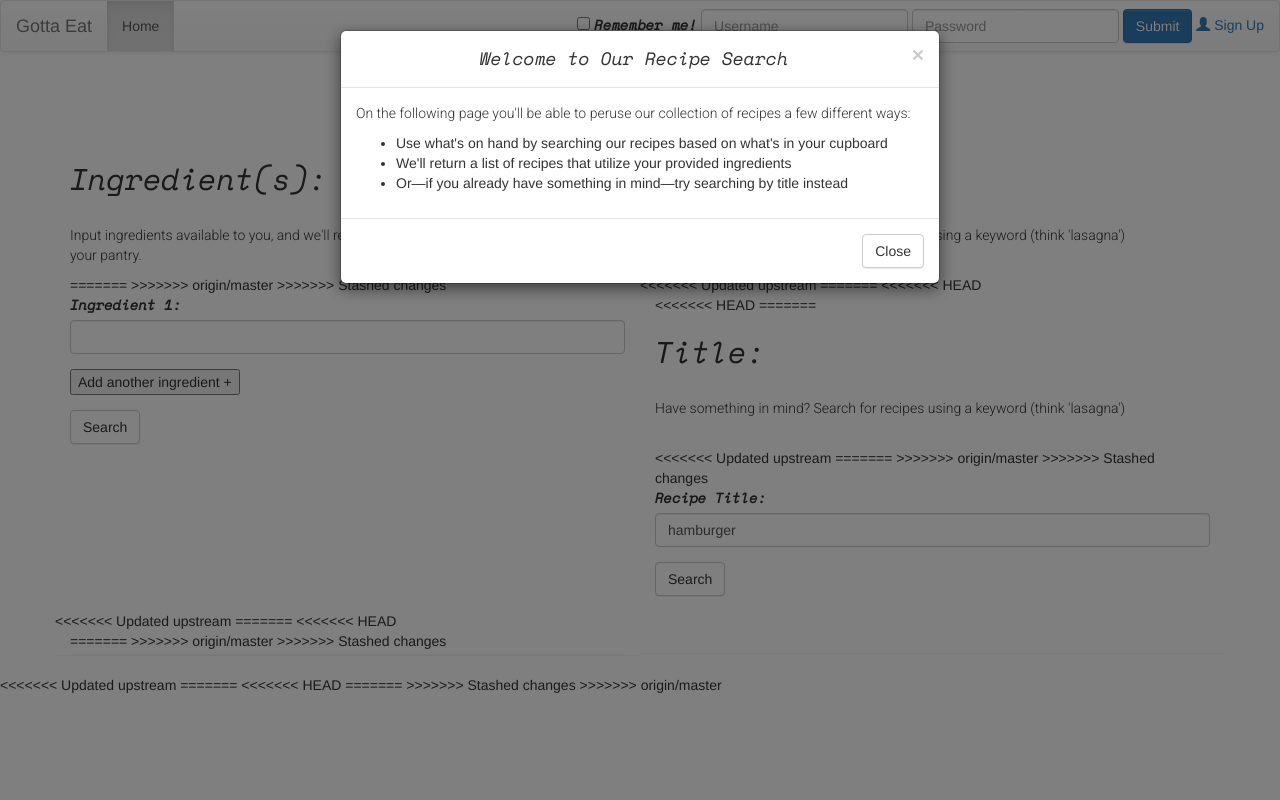
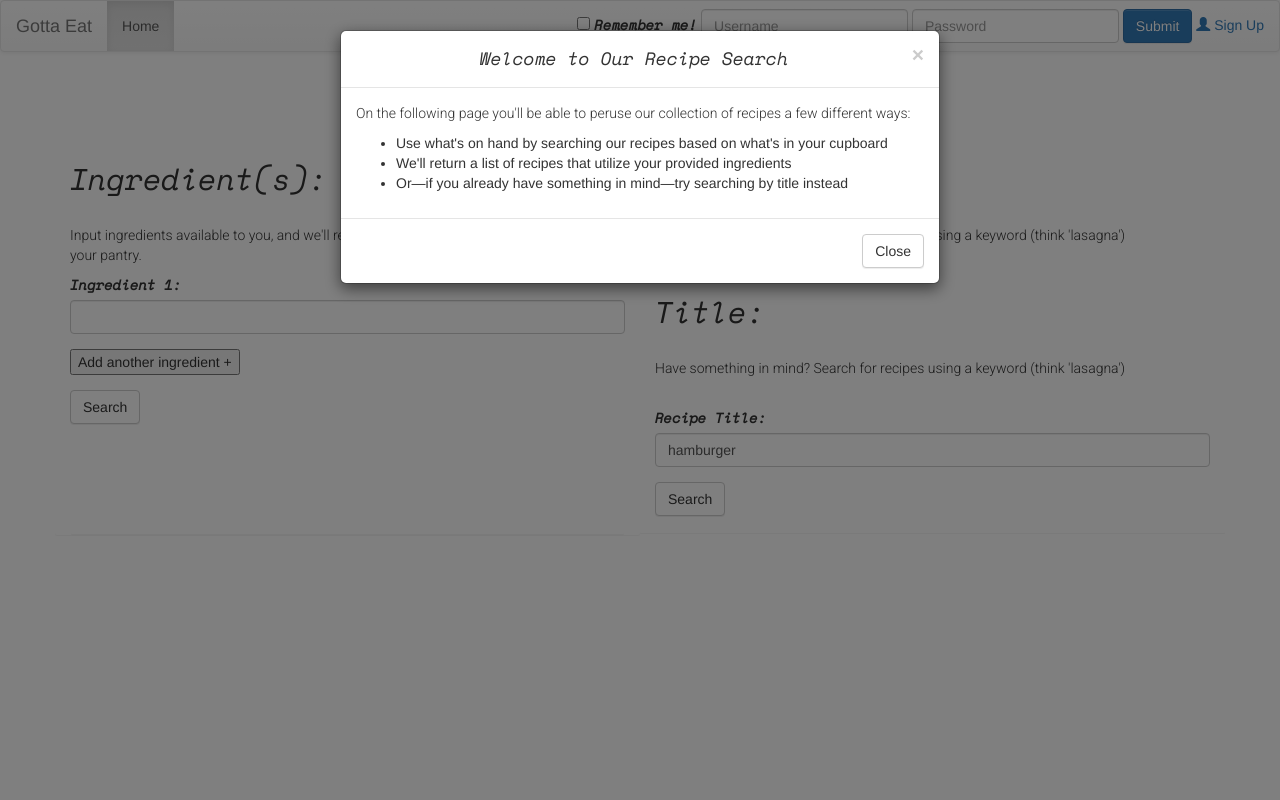
Before and after one commit to joseph-sayler/AD320GroupProject, a PHP site: page / in a window 1280 px wide. Run offline with PHP 8.4, Linux system fonts and the light colour scheme; some libraries are stand-ins or nearby versions.

Commit message:
removed junk characters

```diff
--- a/ajax_recipe/views/footer.php
+++ b/ajax_recipe/views/footer.php
@@ -1,10 +1,4 @@
 
-<<<<<<< Updated upstream
-=======
-<<<<<<< HEAD
-=======
->>>>>>> Stashed changes
   <script src="https://maxcdn.bootstrapcdn.com/bootstrap/3.3.7/js/bootstrap.min.js"></script>
->>>>>>> origin/master
 </body>
 </html>
--- a/ajax_recipe/views/search_form.php
+++ b/ajax_recipe/views/search_form.php
@@ -19,15 +19,7 @@
     </div>
     <div class="row">
     <form id="search" action="includes/database/process_search.php" method="POST">
-<<<<<<< Updated upstream
-
-=======
-<<<<<<< HEAD
        <div class="col-md-6">
-=======
-
->>>>>>> origin/master
->>>>>>> Stashed changes
         <!-- Ingredient Input -->
         <div id="ingredientInput" class="form-group">
         	<label for="ingredients[]">Ingredient 1:</label>
@@ -46,16 +38,11 @@
         </div>
 
     <div class="col-md-6">
-<<<<<<< HEAD
    <!--  <h2>Title:</h2>
     <p><br>Have something in mind? Search for recipes using a keyword (think 'lasagna')</p> -->
-=======
     <h2>Title:</h2>
     <p><br>Have something in mind? Search for recipes using a keyword (think 'lasagna')</p><br>
-<<<<<<< Updated upstream
-=======
->>>>>>> origin/master
->>>>>>> Stashed changes
+
         <!-- Title search input-->
         <div id="titleInput" class="form-group">
             <label for="recipe_title">Recipe Title:</label>
@@ -70,16 +57,8 @@
       </div>
 
     </form>
-<<<<<<< Updated upstream
-
-=======
-<<<<<<< HEAD
     </div>
 
-=======
-
->>>>>>> origin/master
->>>>>>> Stashed changes
       </div>
         <!-- End  Search -->
 
```
